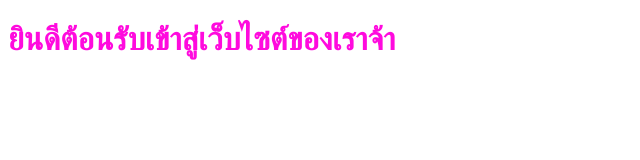
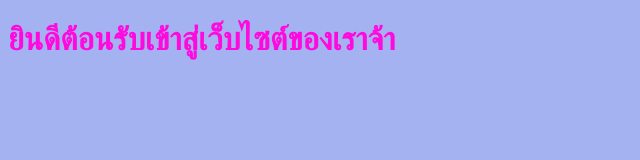
Before and after one commit to 41180-lang/nampun-32, a plain HTML site: page index.html in a window 1280 px wide. Shown: the whole page, without its empty margins (0-640 px from the left). Drawn offline with Linux system fonts and the light colour scheme.

Commit message:
Update index.html

```diff
--- a/index.html
+++ b/index.html
@@ -3,7 +3,7 @@
 <head>
 <title>work4 html lists</title>
 </head>
-<body style="background color:#6192C7">
+<body style="background-color:#A5B2F2">
 <h1 style="color:#FF0ADE";text-align:center> ยินดีต้อนรับเข้าสู่เว็บไซต์ของเราจ้า </h1>
 </body>
 </html>
```
